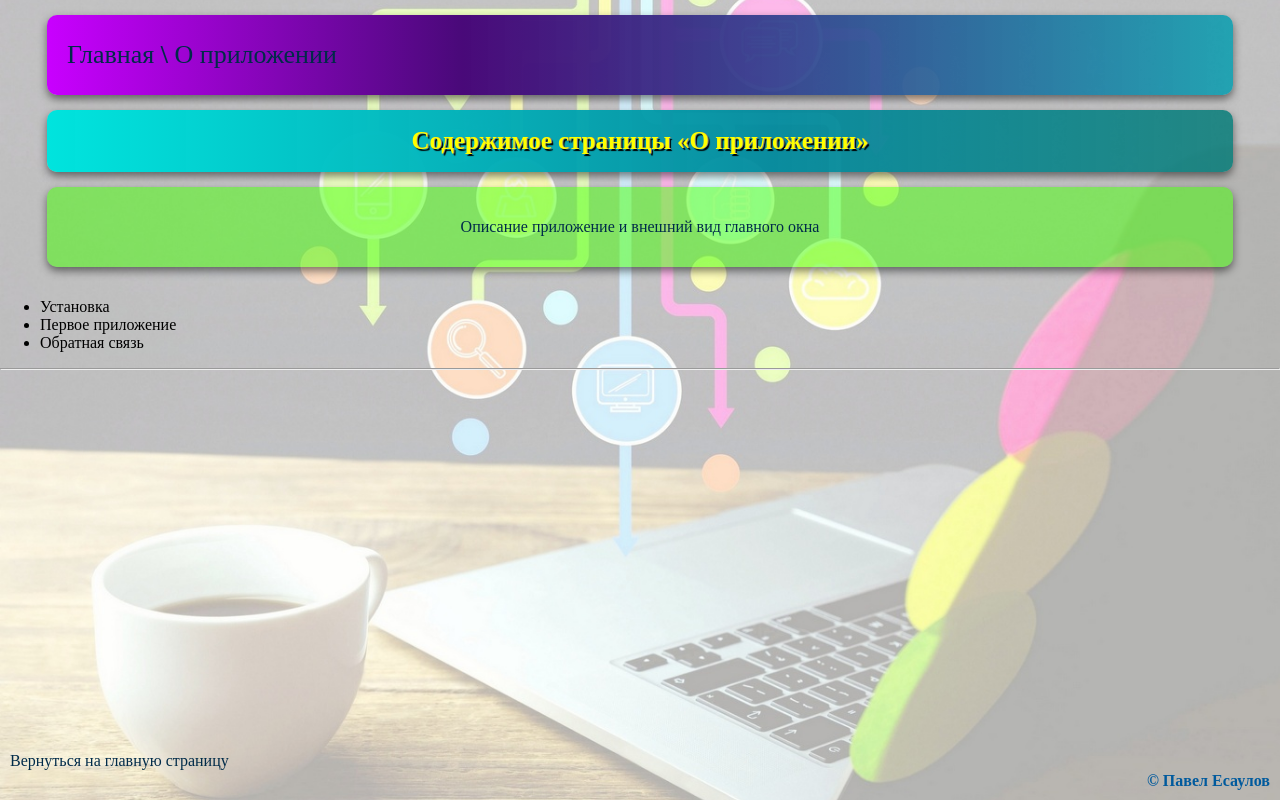
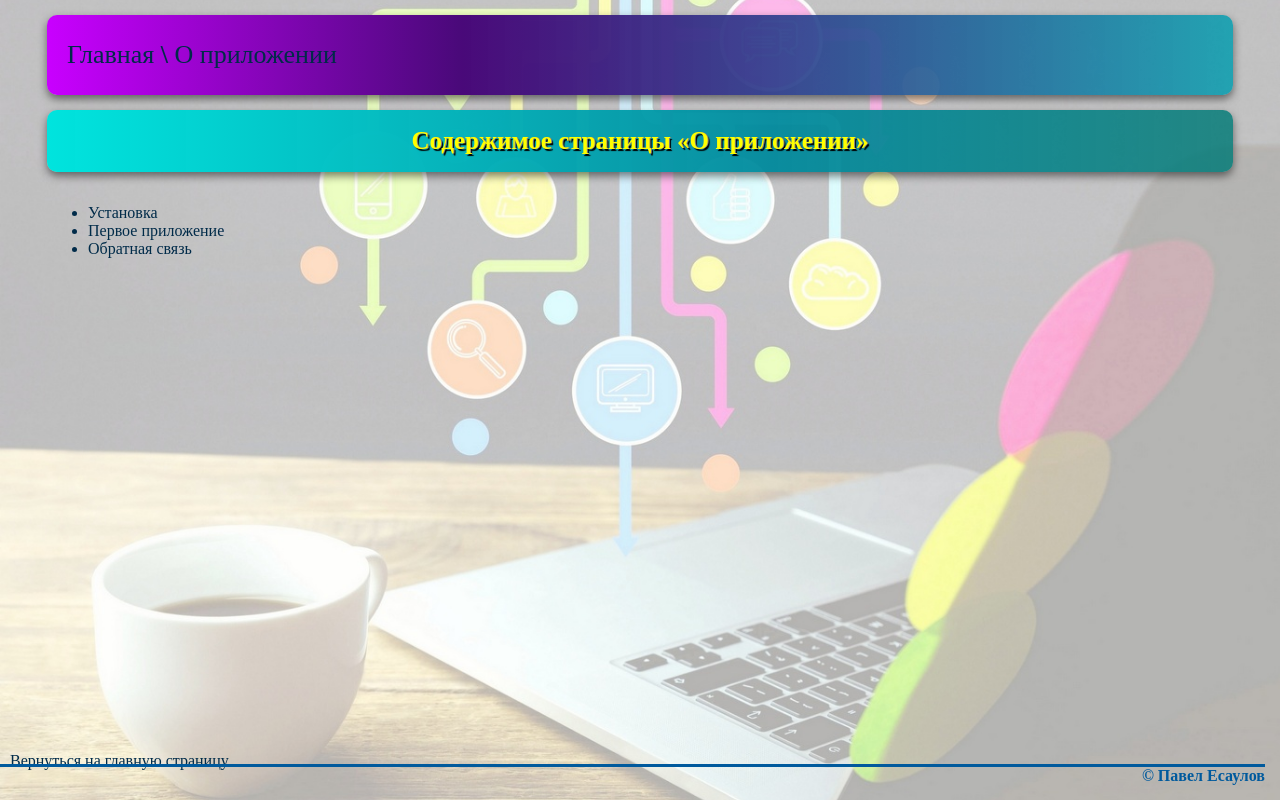
Before and after one commit to Enzo1987Pavel/NewSite, a Flask app: page /application in a window 1280 px wide. Run offline with Flask 3, Linux system fonts and the light colour scheme.

Commit message:
Change for 'pythonanywhere'

```diff
--- a/templates/about.html
+++ b/templates/about.html
@@ -39,8 +39,8 @@
 		</tr>
     </table>
 
-    <hr />
-    <br><br><br><br><br><br><br><br><br><br><br><br><br><br><br><br><br><br><br><br><br><br><br><br><br><br><br><br><br><br><br><br>
+
+
     <div class="linkToMain">
         <a title="Нажмите, чтобы перейти" href={{ url_for("main_page") }}>Вернуться на главную страницу</a></div>
     </div>
--- a/templates/application.html
+++ b/templates/application.html
@@ -13,16 +13,18 @@
             <td id="col0" colspan="3" height="60">Содержимое страницы &laquo;{{ title }}&raquo;</td>
         </tr>
         <tr>
-            <td id="col_App" colspan="3" height="60">Описание приложение и внешний вид главного окна</td>
+            <td id="col_App" colspan="3" >
+                <ul>
+                    {% for m in menu -%}
+                        <li>{{m}}</li>
+                    {% endfor -%}
+                </ul>
+            </td>
         </tr>
     </table>
-        <ul>
-            {% for m in menu -%}
-                <li>{{m}}</li>
-            {% endfor -%}
-        </ul>
-    <hr />
+
     <br><br>
+
 
     <div class="linkToMain">
         <a title="Нажмите, чтобы перейти" href={{ url_for("main_page") }}>Вернуться на главную страницу</a></div>
--- a/templates/base.html
+++ b/templates/base.html
@@ -71,11 +71,13 @@
         box-shadow: 0 4px 8px rgba(0, 0.3, 0.3, 0.5);
     }
     #col_App {
-        width: 20%; /* Ширина первой колонки */
-        background: rgba(67, 255, 0, 0.5); /* Цвет фона первой колонки */
-        padding: 10px;
-        border-radius: 10px 10px 10px 10px;
-        box-shadow: 0 4px 8px rgba(0, 0.3, 0.3, 0.5);
+        align: left;
+        text-align: left;
+        {#width: 20%; /* Ширина первой колонки */#}
+        {#background: rgba(67, 255, 0, 0.5); /* Цвет фона первой колонки */#}
+        {#padding: 10px;#}
+        {#border-radius: 10px 10px 10px 10px;#}
+        {#box-shadow: 0 4px 8px rgba(0, 0.3, 0.3, 0.5);#}
     }
     .TextInColumn {
         font-weight: bold;
@@ -148,10 +150,12 @@
     }
 
     .footer {
+        border-top-width: 3px;
+        border-top: black;
         text-align: right;
         font-weight: bold;
         color: #005a9d;
-        margin-bottom: 10px;
+        margin-bottom: 15px;
         position: fixed;  /*absolute;*/ /* footer всегда в нижней части экрана */
         bottom: 0;
         width: 100%;
@@ -186,7 +190,7 @@
 {% endblock -%}
 
     <div class="footer">
-        <div style="margin-right: 10px">&copy;&nbsp;Павел Есаулов</div>
+        <div style="margin-right: 15px; border-top-style: solid;">&copy;&nbsp;Павел Есаулов</div>
     </div>
 
 </body>
```
